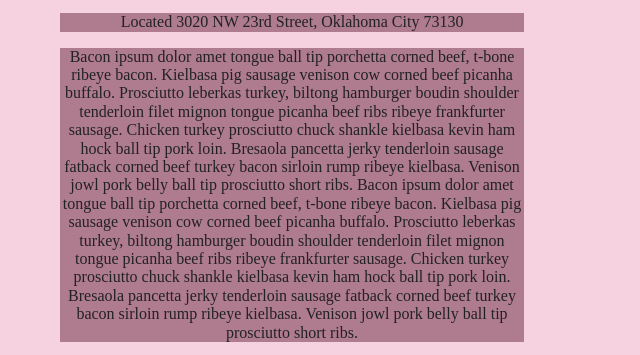
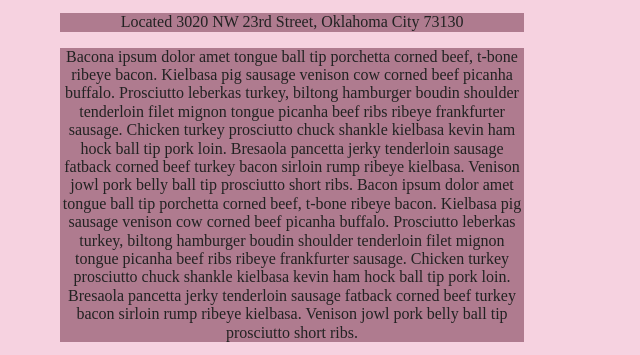
Before and after one commit to jadeccdudley/colorido, a website built with Parcel: page index.html in a window 1280 px wide. Shown: the part 762-1117 px from the top of the page, 0-640 px from the left. Built offline with nearby package versions, Linux system fonts and the light colour scheme.

Commit message:
beautified html and final touches

```diff
--- a/index.html
+++ b/index.html
@@ -46,7 +46,7 @@
             <p>Hours: Mon-Sat 10AM-11PM</p>
             <p>Located 3020 NW 23rd Street, Oklahoma City 73130</p>
             <p>
-               Bacon ipsum dolor amet tongue ball tip porchetta corned beef, t-bone ribeye bacon. Kielbasa pig sausage venison cow corned beef picanha buffalo. Prosciutto leberkas turkey, biltong hamburger boudin shoulder tenderloin filet mignon tongue picanha beef ribs ribeye frankfurter sausage. Chicken turkey prosciutto chuck shankle kielbasa kevin ham hock ball tip pork loin. Bresaola pancetta jerky tenderloin sausage fatback corned beef turkey bacon sirloin rump ribeye kielbasa. Venison jowl pork belly ball tip prosciutto short ribs.
+               Bacona ipsum dolor amet tongue ball tip porchetta corned beef, t-bone ribeye bacon. Kielbasa pig sausage venison cow corned beef picanha buffalo. Prosciutto leberkas turkey, biltong hamburger boudin shoulder tenderloin filet mignon tongue picanha beef ribs ribeye frankfurter sausage. Chicken turkey prosciutto chuck shankle kielbasa kevin ham hock ball tip pork loin. Bresaola pancetta jerky tenderloin sausage fatback corned beef turkey bacon sirloin rump ribeye kielbasa. Venison jowl pork belly ball tip prosciutto short ribs.
                Bacon ipsum dolor amet tongue ball tip porchetta corned beef, t-bone ribeye bacon. Kielbasa pig sausage venison cow corned beef picanha buffalo. Prosciutto leberkas turkey, biltong hamburger boudin shoulder tenderloin filet mignon tongue picanha beef ribs ribeye frankfurter sausage. Chicken turkey prosciutto chuck shankle kielbasa kevin ham hock ball tip pork loin. Bresaola pancetta jerky tenderloin sausage fatback corned beef turkey bacon sirloin rump ribeye kielbasa. Venison jowl pork belly ball tip prosciutto short ribs.
             </p>
          </div>
```
